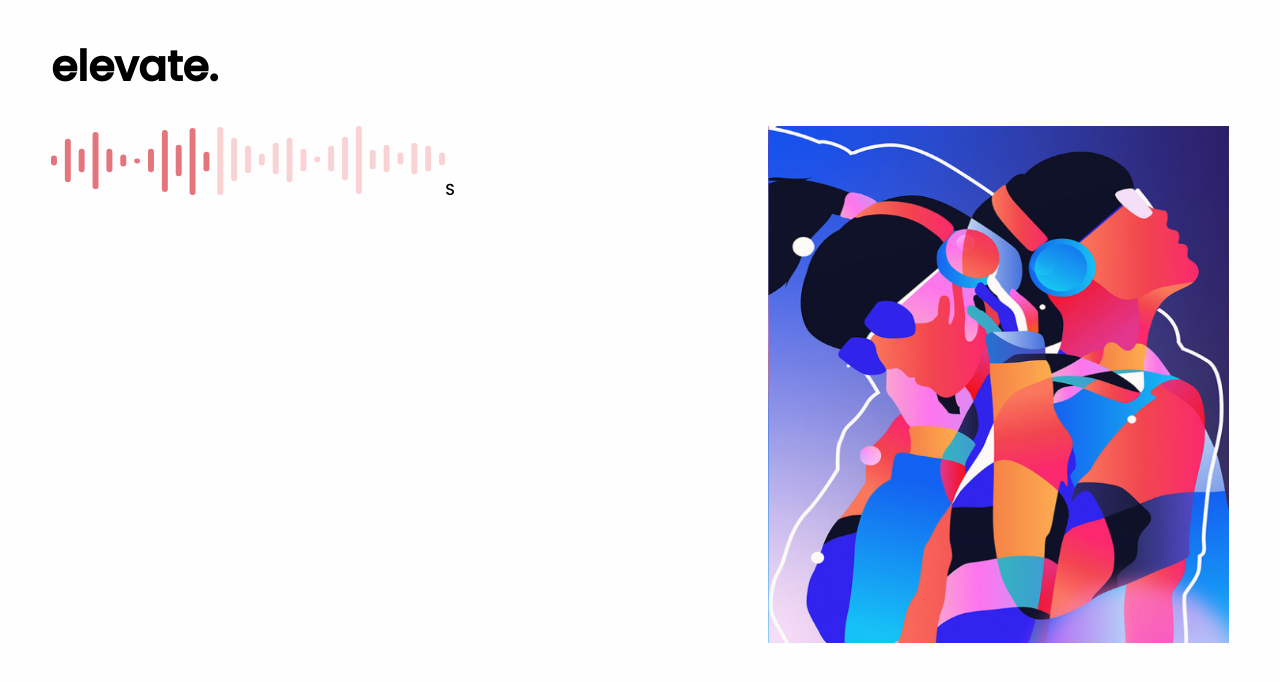
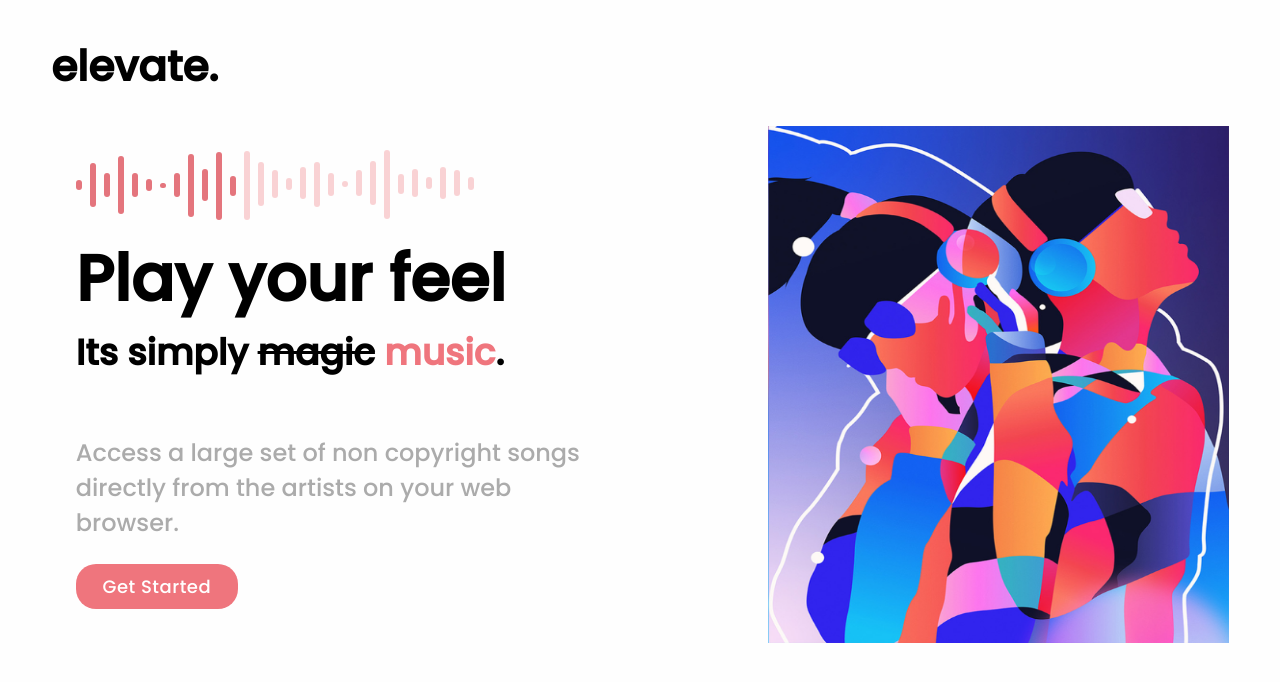
Before and after one commit to ShreyaPanale/elevate, a React (Create React App) app in the folder web/: page /landing in a window 1280 px wide. Shown: the top 682 px of the page. Built offline with nearby package versions, Linux system fonts and the light colour scheme.

Commit message:
added landing

```diff
--- a/web/src/pages/Landing.js
+++ b/web/src/pages/Landing.js
@@ -1,7 +1,8 @@
 import React, {Component} from 'react';
 
 import {
-    Grid
+    Grid,
+    Button
 } from '@material-ui/core';
 import { makeStyles } from "@material-ui/core/styles";
 import coverImage from '../assets/digitalart.png';
@@ -22,6 +23,35 @@ const useStyles = makeStyles(() => ({
         fontWeight:'bold',
         fontSize:42
     },
+    heading1:{
+        fontWeight:'bold',
+        fontSize:64,
+        marginTop:20,
+        marginBottom:50,
+        lineHeight:"64px"
+    },
+    heading2:{
+        fontWeight:'bold',
+        fontSize:36
+    },
+    info:{
+        fontWeight:500,
+        fontSize:24,
+        color:"#ABABAB",
+        width:"80%"
+    },
+    btn:{
+        backgroundColor: "#EF757D",
+        padding:"4%",
+        paddingTop:"1%",
+        paddingBottom:"1%",
+        borderRadius:20,
+        textTransform:"none",
+        fontSize:18,
+        color:"#FFF",
+        fontWeight:400,
+        fontFamily:"Poppins"
+    }
   }));
 
 const Landing = () => {
@@ -32,10 +62,25 @@ const Landing = () => {
                 <h1 className = {classes.navText}>elevate.</h1>
             </Grid>
             <Grid item container direction="row" >
-                <Grid item container xs={7} direction="column">
-                    <Grid item className={classes.waveform}>
+                <Grid item container xs={7} direction="column" style={{padding:"2%", height:'100%'}}>
+                    <Grid item>
                         <img src={waveform} height="90%" />
-                        S
+                    </Grid>
+                    <Grid item>
+                        <h1 className = {classes.heading1}>
+                            Play your feel<br/>
+                            <text className = {classes.heading2}>
+                                Its simply <span style={{textDecoration:'line-through'}}>magic</span> <span style={{color:"#EF757D"}}>music</span>.
+                            </text>
+                        </h1>
+                        <p className = {classes.info}>
+                            Access a large set of non copyright songs directly from the artists on your web browser.
+                        </p>
+                    </Grid>
+                    <Grid item style={{flex:1,marginTop:'auto'}}>
+                        <Button className = {classes.btn}>
+                            Get Started
+                        </Button>
                     </Grid>
                 </Grid>
                 <Grid item container xs={5}>
```
